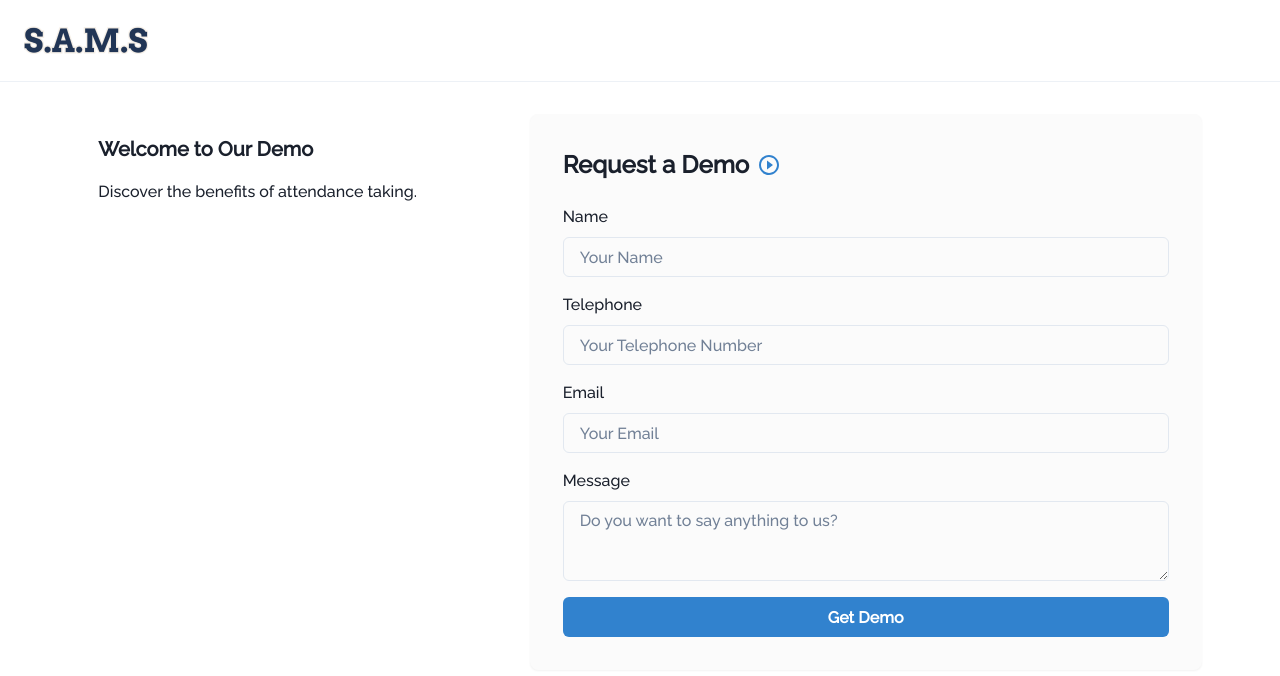
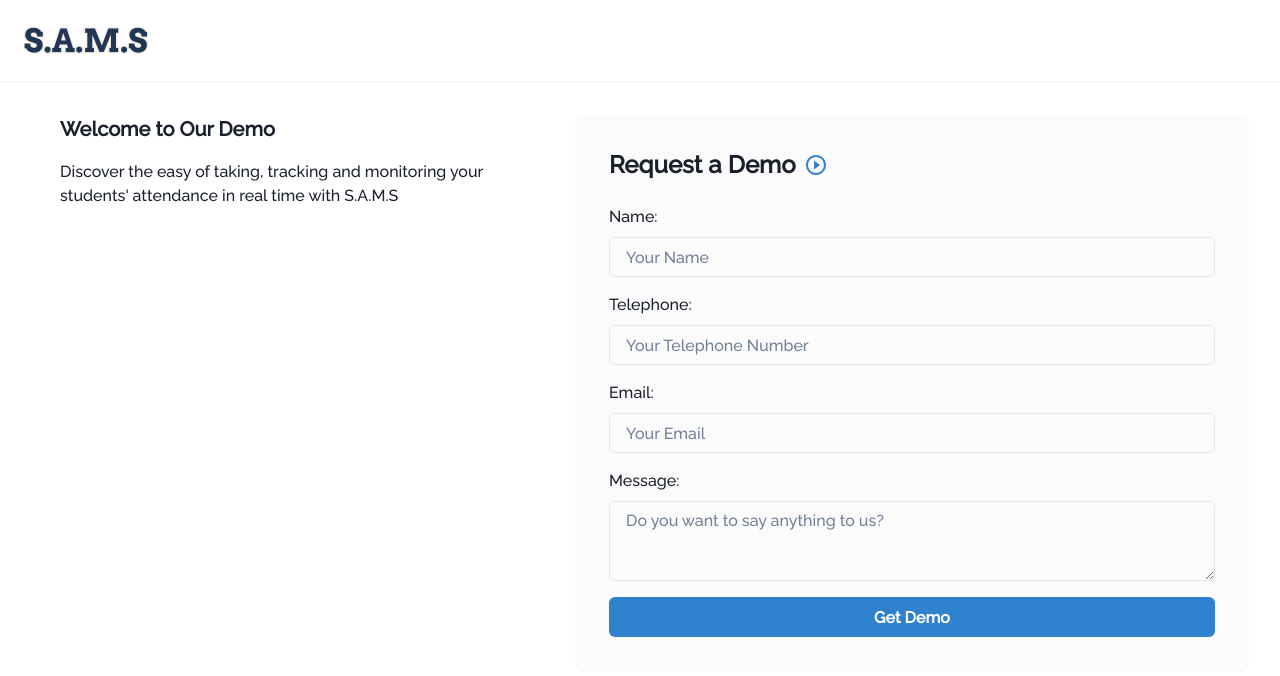
Before and after one commit to pipeops-dev/pipeops-html, a React (Vite) app: page /demo in a window 1280 px wide. Shown: the top 676 px of the page. Built offline with nearby package versions, Linux system fonts and the light colour scheme.

Commit message:
changes made to the demo page

```diff
--- a/src/pages/Demo.jsx
+++ b/src/pages/Demo.jsx
@@ -3,7 +3,13 @@ import { Flex, Box, Text, FormControl, FormLabel, Input, Textarea, Button, Divid
 import logo from '../images/logo.png';
 import { useNavigate } from 'react-router-dom';
 import { MdPlayCircleOutline } from "react-icons/md";
+import axios from 'axios';
+import { useState, useEffect } from 'react';
 export default function Demo() {
+  const [name, setName] = useState('');
+  const [telephone, setTelephone] = useState('');
+  const [email, setEmail] = useState('');
+  const [message, setMessage] = useState('');
   const navigate = useNavigate();
   const reRoute = () => {
     navigate('/');
@@ -20,9 +26,9 @@ export default function Demo() {
       justify="space-around"
       p={8}
     >
-      <Box p={5}>
+      <Box ml={7} mb={8}>
         <Text fontSize="xl" fontWeight="bold">Welcome to Our Demo</Text>
-        <Text mt={4}>Discover the benefits of attendance taking.</Text>
+        <Text mt={4} pr={6}>Discover the easy of taking, tracking and monitoring your students' attendance in real time with S.A.M.S</Text>
       </Box>
       <Box p={8} backgroundColor={'#FBFBFB'} borderWidth="1px" borderRadius="lg" borderColor="#FBFBFB" boxShadow="sm" maxWidth="2xl" width="full">
         <FormControl id="demo-form">
@@ -30,14 +36,14 @@ export default function Demo() {
           <Text fontSize="2xl" fontWeight="bold">Request a Demo</Text>
           <Icon as={MdPlayCircleOutline} w={6} h={6} color='blue.500' ml={2} />
         </Flex>
-          <FormLabel>Name</FormLabel>
-          <Input placeholder="Your Name" />
-          <FormLabel mt={4}>Telephone</FormLabel>
-          <Input placeholder="Your Telephone Number" />
-          <FormLabel mt={4}>Email</FormLabel>
-          <Input placeholder="Your Email" />
-          <FormLabel mt={4}>Message</FormLabel>
-          <Textarea placeholder="Do you want to say anything to us?" />
+          <FormLabel>Name:</FormLabel>
+          <Input placeholder="Your Name" value={name} onChange={(e) => setName(e.target.value)}/>
+          <FormLabel mt={4}>Telephone:</FormLabel>
+          <Input placeholder="Your Telephone Number" value={telephone} onChange={(e) => setTelelphone(e.target.value)} />
+          <FormLabel mt={4}>Email:</FormLabel>
+          <Input value={email} placeholder="Your Email" onChange={(e) => setEmail(e.target.value)} />
+          <FormLabel mt={4}>Message:</FormLabel>
+          <Textarea placeholder="Do you want to say anything to us?" value={message} onChange={(e) => setMessage(e.target.value)}/>
           <Flex justify="center" mt={4}>
               <Button width="full" colorScheme="blue">Get Demo</Button>
             </Flex>
```
